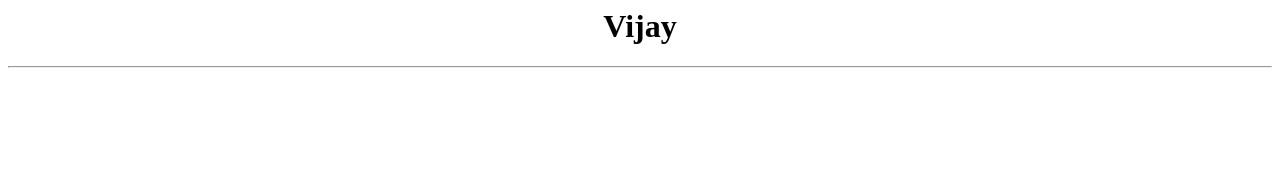
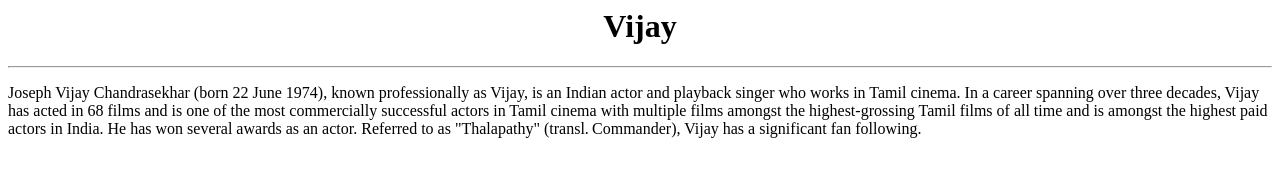
Before and after one commit to MohamedJubaier/jubaier, a plain HTML site: page index.html in a window 1280 px wide. Drawn offline with Linux system fonts and the light colour scheme.

Commit message:
added a paragraph tag

```diff
--- a/index.html
+++ b/index.html
@@ -2,3 +2,7 @@
   <h1>Vijay</h1>
 </center>
 <hr>
+
+<p>
+  Joseph Vijay Chandrasekhar (born 22 June 1974), known professionally as Vijay, is an Indian actor and playback singer who works in Tamil cinema. In a career spanning over three decades, Vijay has acted in 68 films and is one of the most commercially successful actors in Tamil cinema with multiple films amongst the highest-grossing Tamil films of all time and is amongst the highest paid actors in India. He has won several awards as an actor. Referred to as "Thalapathy" (transl. Commander), Vijay has a significant fan following.
+</p>
```
